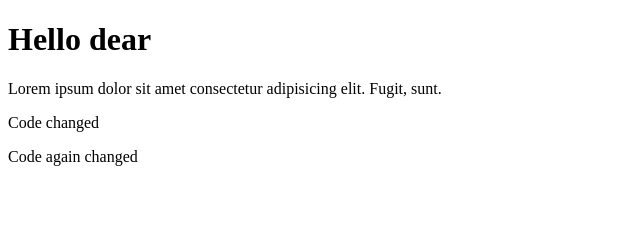
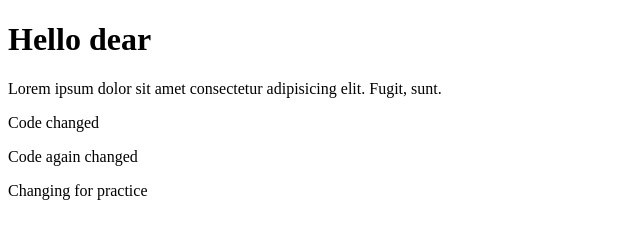
Before and after one commit to Nayem960/first-projects, a plain HTML site: page index.html in a window 1280 px wide. Shown: the whole page, without its empty margins (0-640 px from the left). Drawn offline with Linux system fonts and the light colour scheme.

Commit message:
change_for_practice

```diff
--- a/index.html
+++ b/index.html
@@ -12,6 +12,7 @@
     <p>Lorem ipsum dolor sit amet consectetur adipisicing elit. Fugit, sunt.</p>
     <p> Code changed </p>
     <p> Code again changed </p>
+    <p> Changing for practice</p>
 </body>
 
 </html>
```
